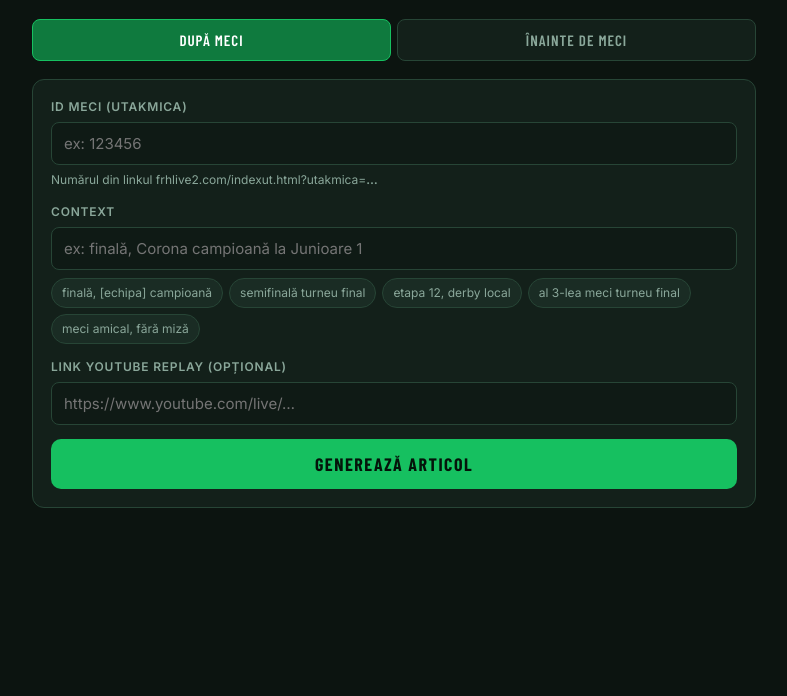
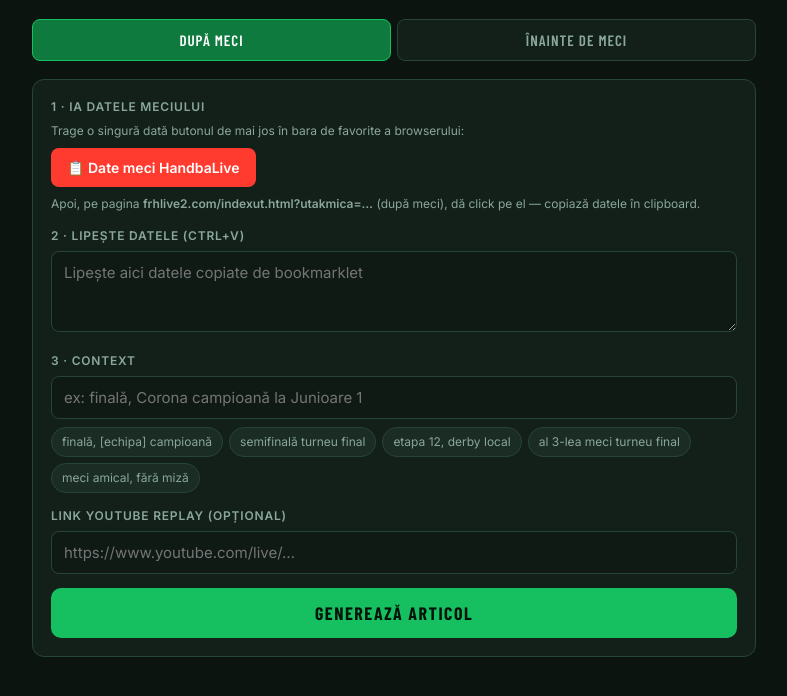
Before and after one commit to pakotz-coder/handbal-fb-tool, a plain HTML site: page index.html in a window 1280 px wide. Shown: the part 74-770 px from the top of the page, without its empty margins (246-1033 px from the left). Drawn offline with nearby package versions, Linux system fonts and the light colour scheme.

Commit message:
Revise match data input and add bookmarklet
Updated match data input section with new instructions and bookmarklet functionality.

```diff
--- a/index.html
+++ b/index.html
@@ -73,6 +73,9 @@
   .copy.done{background:var(--green);color:#04140a}
   .err{background:#2a1412;border:1px solid #5a2420;color:#ff8a80;padding:12px 14px;border-radius:8px;font-size:14px}
   .hide{display:none}
+  .bm{display:inline-block;margin:8px 0 2px;padding:9px 16px;background:var(--live);color:#fff;
+    text-decoration:none;border-radius:8px;font-weight:600;font-size:14px;cursor:grab}
+  .bm:active{cursor:grabbing}
   .hint{font-size:12px;color:var(--muted);margin-top:6px}
   .spin{display:inline-block;width:15px;height:15px;border:2px solid rgba(255,255,255,.3);
     border-top-color:#04140a;border-radius:50%;animation:rot .7s linear infinite;vertical-align:-2px;margin-right:8px}
@@ -95,12 +98,17 @@
   <div id="panelPost">
     <div class="card">
       <div class="full">
-        <label>ID meci (utakmica)</label>
-        <input id="matchId" placeholder="ex: 123456" inputmode="numeric">
-        <div class="hint">Numărul din linkul frhlive2.com/indexut.html?utakmica=<b>…</b></div>
+        <label>1 · Ia datele meciului</label>
+        <div class="hint">Trage o singură dată butonul de mai jos în bara de favorite a browserului:</div>
+        <a class="bm" id="bm" href="#">📋 Date meci HandbaLive</a>
+        <div class="hint">Apoi, pe pagina <b>frhlive2.com/indexut.html?utakmica=…</b> (după meci), dă click pe el — copiază datele în clipboard.</div>
       </div>
       <div class="full">
-        <label>Context</label>
+        <label>2 · Lipește datele (Ctrl+V)</label>
+        <textarea id="jsonPost" rows="3" placeholder="Lipește aici datele copiate de bookmarklet"></textarea>
+      </div>
+      <div class="full">
+        <label>3 · Context</label>
         <input id="ctxPost" placeholder='ex: finală, Corona campioană la Junioare 1'>
         <div class="chips" id="ctxChips"></div>
       </div>
@@ -167,6 +175,11 @@ CONTEXT_CHIPS.forEach(c=>{
   chips.appendChild(b);
 });
 
+// Bookmarklet: scrapes match data on the frhlive2 page (same logic as the console script)
+// and copies it to the clipboard. Runs on the source origin, so no CORS / no timeout.
+const BOOKMARKLET = "javascript:(async()=>{try{var id=new URLSearchParams(location.search).get('utakmica');var r=await fetch('https://www.sportinfocentar2.com/coman/utakmice/'+id+'.js?'+Date.now());var d=new Function('return('+await r.text()+')')();var u=d.ut[0],pl=d.sastavi||[],ev=d.dogadjaji||[];var ts=function(eid){return pl.filter(function(p){return p.ekipa===eid}).map(function(p){return{name:p.ime+' '+p.prezime,goals:(p.sutd||0),attempts:(p.sutp||0),assists:p.asistencija||0,steals:p.osvojenih||0,sus:p.iskljucenja||0,val:p.valigrac,isGK:p.tipigraca==1||(p.obranep>0),saves:p.obraned||0,faced:p.obranep||0}}).sort(function(a,b){return b.goals-a.goals})};var goals=ev.filter(function(e){return e.td===0&&e.ig&&(e.ish===0||e.ish===4)}).map(function(e){return{min:e.vr,team:e.e,name:e.i+' '+e.p,num:e.pz,r1:e.r1,r2:e.r2}});var out={home:u.n1,away:u.n2,score:u.r1+'-'+u.r2,ht:u.p11+'-'+u.p12,competition:u.nn,venue:u.mn,city:u.mm,homeScorers:ts(u.ekipa1),awayScorers:ts(u.ekipa2),goals:goals,matchId:id};var j=JSON.stringify(out);try{await navigator.clipboard.writeText(j);alert('Date meci copiate! Lipeste-le in tool.');}catch(_){window.prompt('Copiaza datele (Ctrl+C, Enter):',j);}}catch(e){alert('Eroare bookmarklet: '+e.message);}})();";
+document.getElementById('bm').setAttribute('href', BOOKMARKLET);
+
 function setMode(m){
   const post=m==='post';
   document.getElementById('tabPost').classList.toggle('on',post);
@@ -188,8 +201,8 @@ async function run(mode){
 
   let payload={mode};
   if(mode==='post'){
-    if(!val('matchId')){btn.disabled=false;btn.textContent=label;return showErr('Introdu ID-ul meciului.');}
-    payload.matchId=val('matchId');payload.context=val('ctxPost');payload.youtube=val('ytPost');
+    if(!val('jsonPost')){btn.disabled=false;btn.textContent=label;return showErr('Lipsește JSON-ul meciului. Rulează bookmarkletul pe pagina frhlive2 și lipește datele.');}
+    payload.matchData=val('jsonPost');payload.context=val('ctxPost');payload.youtube=val('ytPost');
   }else{
     payload.home=val('home');payload.away=val('away');payload.context=val('ctxPre');
     payload.time=val('time');payload.venue=val('venue');payload.city=val('cityPre');payload.youtube=val('ytPre');
```
